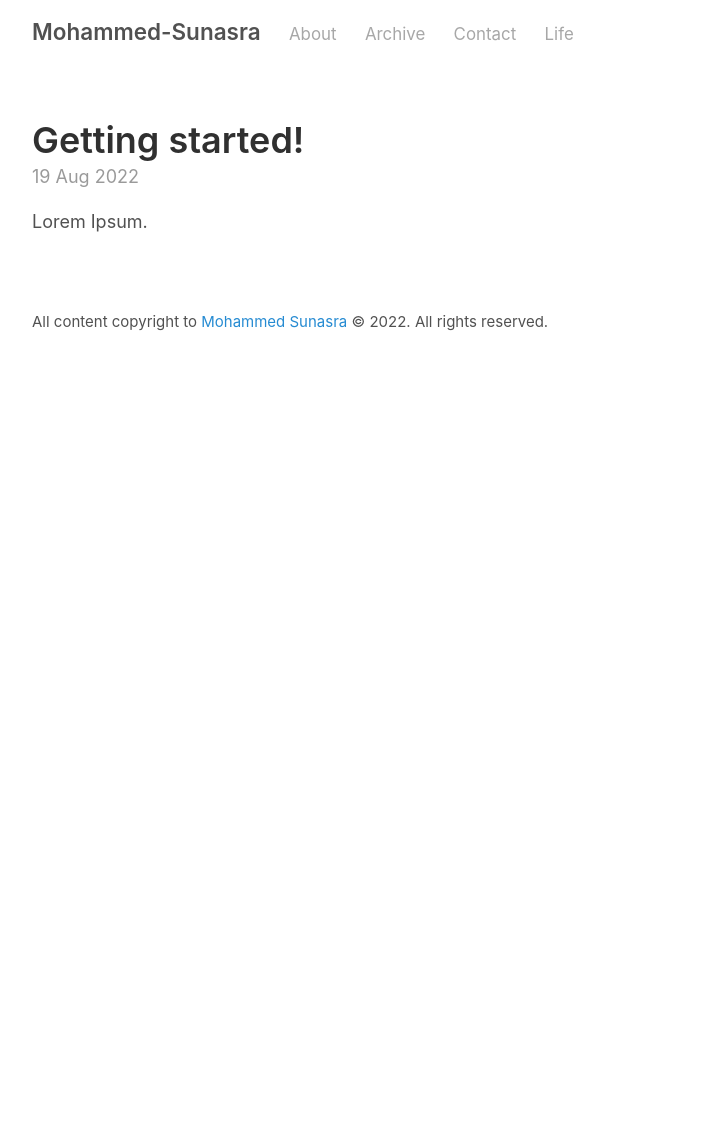
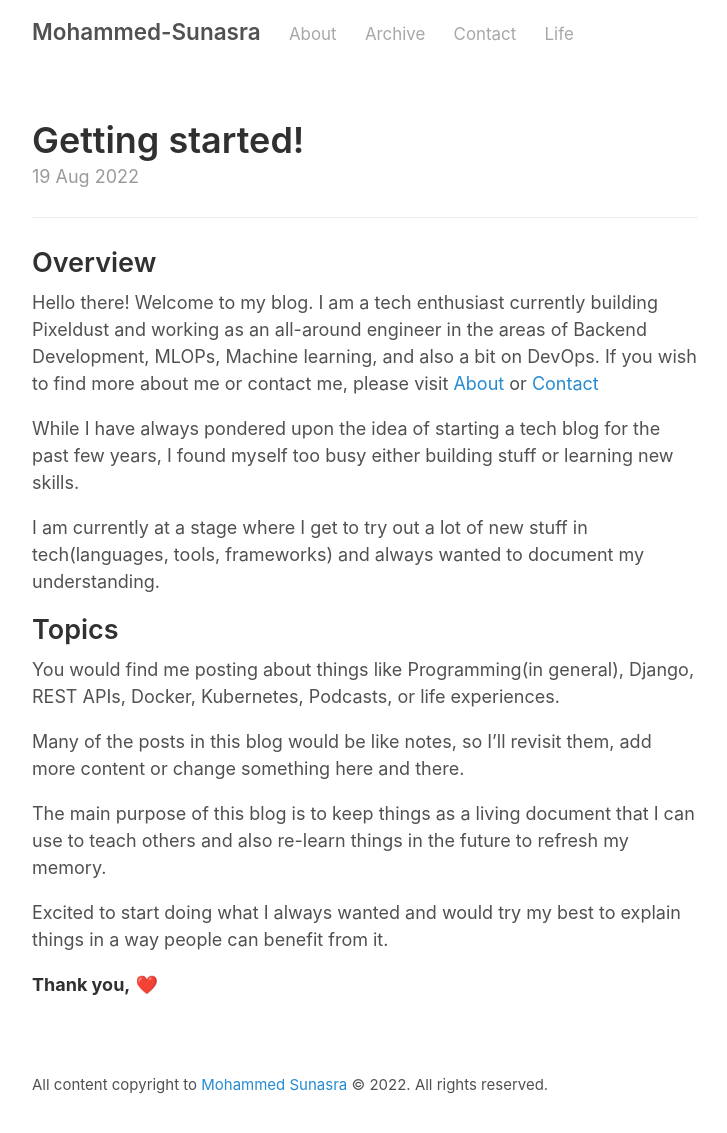
Before and after one commit to Mohammed-Sunasra/Mohammed-Sunasra.github.io, a Jekyll site: the page built from _posts/2022-08-19-hello-world.md, in a window 1280 px wide. Shown: the whole page, without its empty margins (275-1002 px from the left). Built offline with Jekyll 4.4.1, drawn with Linux system fonts in a browser that asks for light colours; emoji names are drawn with the system emoji font; comment, search, counter and statistics services are not loaded; before the commit the page ends 900 px from its top, so only the background shows below that.

Commit message:
updated about and adding first post

```diff
--- a/Gemfile
+++ b/Gemfile
@@ -10,3 +10,4 @@ gem 'jekyll-gist'
 gem "webrick", "~> 1.7"
 
 gem "i18n", "~> 0.9.5"
+gem 'gemoji'
--- a/_config.yml
+++ b/_config.yml
@@ -21,6 +21,9 @@ highlighter: rouge
 markdown: kramdown
 kramdown:
   input: GFM
+
+plugins:
+  - jemoji
 
 collections:
   summaries:
@@ -48,4 +51,5 @@ github:
 gems:
   - jekyll-paginate
   - jekyll-gist
+  - jemoji
   # - octopress-video-tag
--- a/_posts/2022-08-19-hello-world.md
+++ b/_posts/2022-08-19-hello-world.md
@@ -2,7 +2,28 @@
 layout: post
 title: Getting started!
 comments: true
-excerpt: Lorem Ipsum.
+excerpt: Let's get started! Why I want always wanted to start a blog and here we are now. Know more about what's coming.
 ---
 
-Lorem Ipsum.
+<hr />
+## Overview
+
+Hello there! Welcome to my blog. I am a tech enthusiast currently building Pixeldust and working as an all-around engineer in the areas of Backend Development, MLOPs, Machine learning, and also a bit on DevOps. If you wish to find more about me or contact me, please visit [About]({% link about.md %}) or [Contact]({% link contact.md %})
+
+While I have always pondered upon the idea of starting a tech blog for the past few years, I found myself too busy either building stuff or learning new skills.
+
+I am currently at a stage where I get to try out a lot of new stuff in tech(languages, tools, frameworks) and always wanted to document my understanding.
+<br>
+
+## Topics
+
+You would find me posting about things like Programming(in general), Django, REST APIs, Docker, Kubernetes, Podcasts, or life experiences.
+
+Many of the posts in this blog would be like notes, so I'll revisit them, add more content or change something here and there.
+
+The main purpose of this blog is to keep things as a living document that I can use to teach others and also re-learn things in the future to refresh my memory.
+
+Excited to start doing what I always wanted and would try my best to explain things in a way people can benefit from it.
+
+<strong>Thank you,</strong>
+:heart:
```
Also changed, not shown: about.md (+28 -13 lines), archive.md (+1 -1 lines), contact.md (+1 -3 lines), Gemfile.lock, 9 other files.
